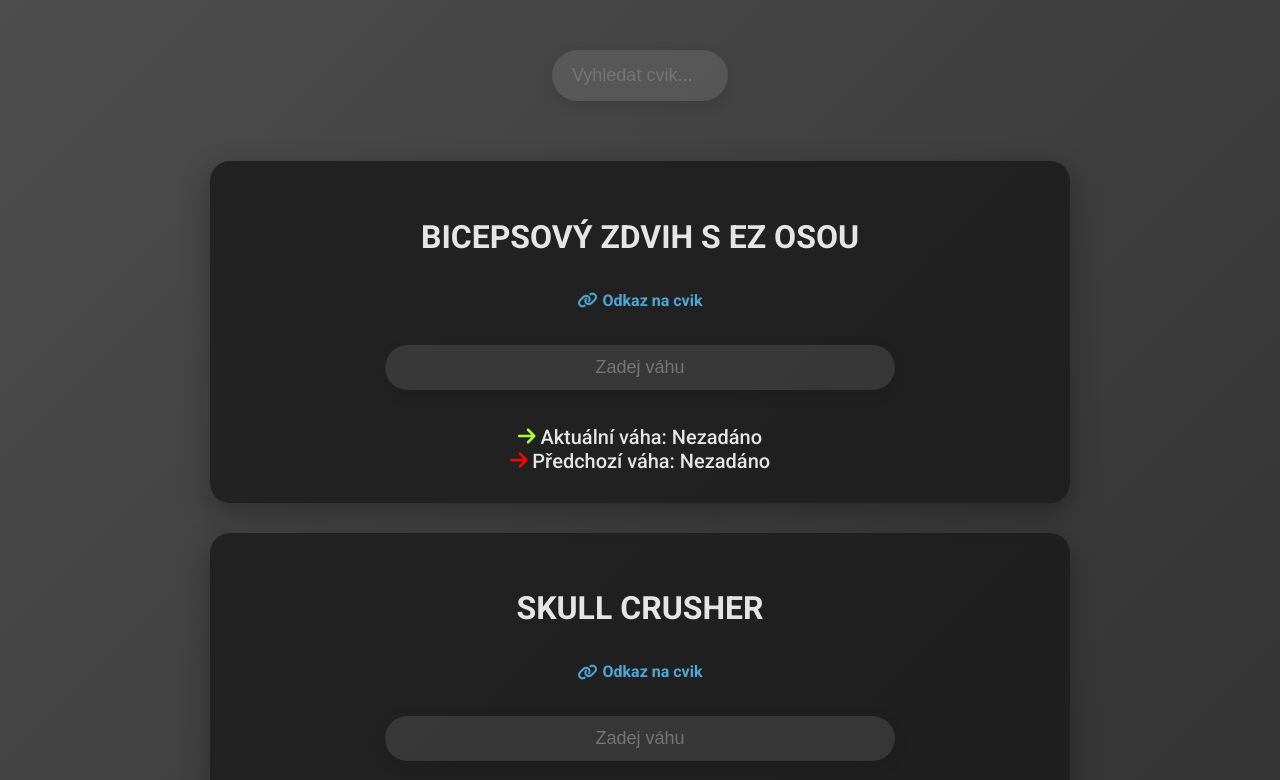
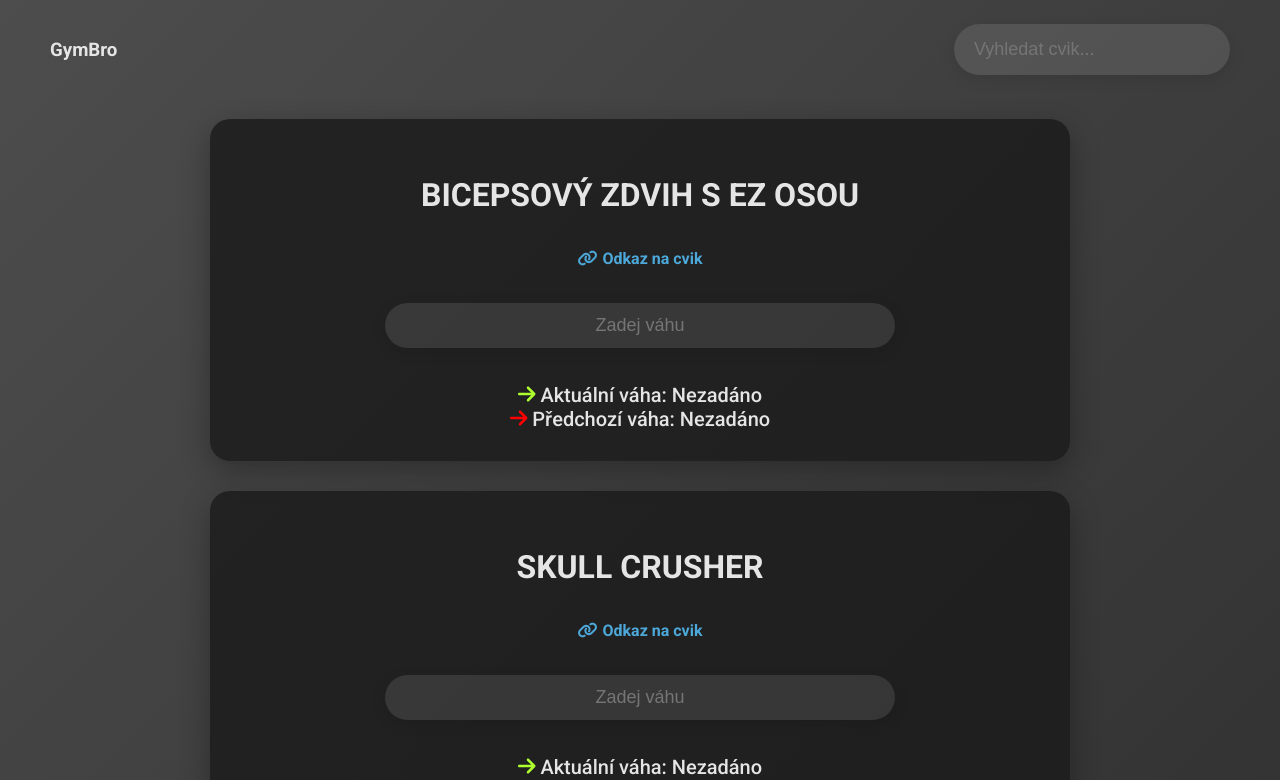
Before and after one commit to drobiss/Gym-App, a React (Vite) app: page / in a window 1280 px wide. Shown: the top 780 px of the page. Built offline with nearby package versions, Linux system fonts and the light colour scheme.

Commit message:
added nav with search

```diff
--- a/src/App.jsx
+++ b/src/App.jsx
@@ -1,8 +1,8 @@
 import { useState, useEffect } from "react"
 import allExercises from "./data"
-import SearchBar from "./components/SearchBar"
 import ExerciseList from "./components/ExerciseList"
 import Footer from "./components/Footer"
+import Navbar from "./components/Navbar"
 
 const App = () => {
   const [searchingText, setSearchingText] = useState("")
@@ -46,8 +46,9 @@ const App = () => {
 
   // APP
   return <>
+  <div className="container">
+    <Navbar  setSearchingText={setSearchingText}/>
     <div className="exercises-box">
-      <SearchBar setSearchingText={setSearchingText} />
       <ExerciseList
         exercises={filteredExercises}
         weights={weights}
@@ -55,6 +56,7 @@ const App = () => {
       />
     </div>
     <Footer />
+  </div>
   </>
 }
 
--- /dev/null
+++ b/src/components/Navbar.jsx
@@ -0,0 +1,13 @@
+import React from 'react'
+import SearchBar from './SearchBar'
+
+const Navbar = ({ setSearchingText }) => {
+  return (
+    <nav>
+      <h3>GymBro</h3>
+      <SearchBar setSearchingText={setSearchingText} />
+    </nav>
+  )
+}
+
+export default Navbar
--- a/src/components/SearchBar.jsx
+++ b/src/components/SearchBar.jsx
@@ -1,13 +1,12 @@
+import React from 'react'
+
 const SearchBar = ({ setSearchingText }) => {
   return (
-    <div className="search-container">
-      <input
-        type="text"
-        className="search"
-        placeholder="Vyhledat cvik..."
-        onChange={(e) => setSearchingText(e.target.value)}
-      />
-    </div>
+    <input
+      type="text"
+      placeholder="Vyhledat cvik..."
+      onChange={(e) => setSearchingText(e.target.value)}
+    />
   )
 }
 
--- a/src/index.css
+++ b/src/index.css
@@ -24,27 +24,33 @@ body {
 
 }
 
-.search-container {
-  display: flex;
-  justify-content: center;
-  padding: 30px 20px;
+.container {
+  max-width: 1200px; /* nebo jakoukoli jinou hodnotu, která vyhovuje vašemu designu */
+  margin: 0 auto;
+  padding: 0 20px; /* Konzistentní padding po stranách */
 }
 
-.search {
+nav {
+  display: flex;
+  align-items: center;
+  padding: 20px 10px;
+  justify-content: space-between;
+}
+
+nav input {
   font-size: 18px;
   border: none;
   padding: 15px 20px;
   border-radius: 50px;
   font-weight: 400;
-  width: 100%;
-  max-width: 600px;
+  width: 20%;
   box-shadow: 0 4px 15px rgba(0,0,0,0.1);
   background-color: rgba(255,255,255,0.1);
   color: #e5e5e5;
   transition: all 0.3s ease;
 }
 
-.search:focus {
+nav input:focus {
   outline: none;
   box-shadow: 0 4px 20px rgba(0,0,0,0.2);
   background-color: rgba(255,255,255,0.15);
@@ -163,7 +169,7 @@ footer {
 
 /* Pro malé mobilní telefony */
 @media (max-width: 320px) {
-  .search {
+  nav input {
     font-size: 14px;
     padding: 10px 15px;
   }
@@ -190,7 +196,7 @@ footer {
 @media (min-width: 321px) and (max-width: 480px) {
 
 
-  .search {
+  nav input {
     font-size: 16px;
   }
 
@@ -213,7 +219,7 @@ footer {
 
 /* Pro tablety */
 @media (min-width: 481px) and (max-width: 768px) {
-  .search {
+  nav input {
     max-width: 80%;
   }
 
```
